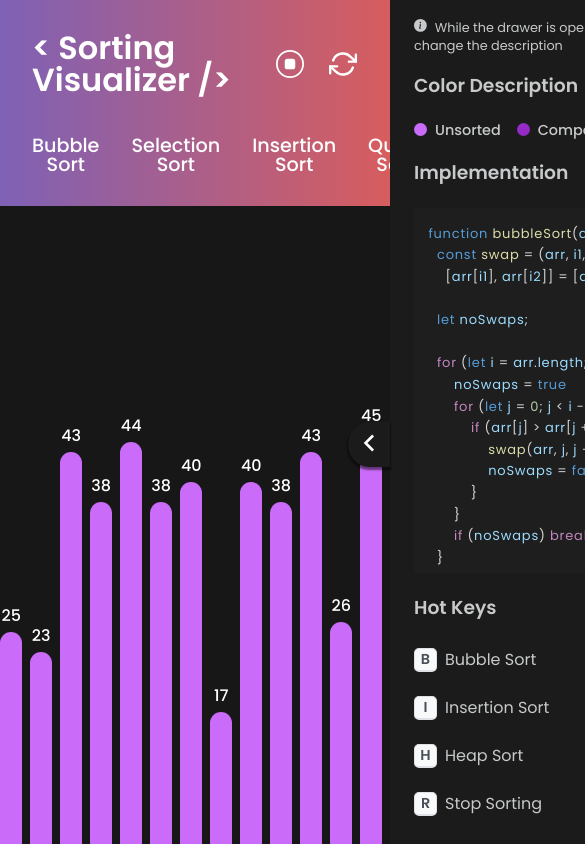
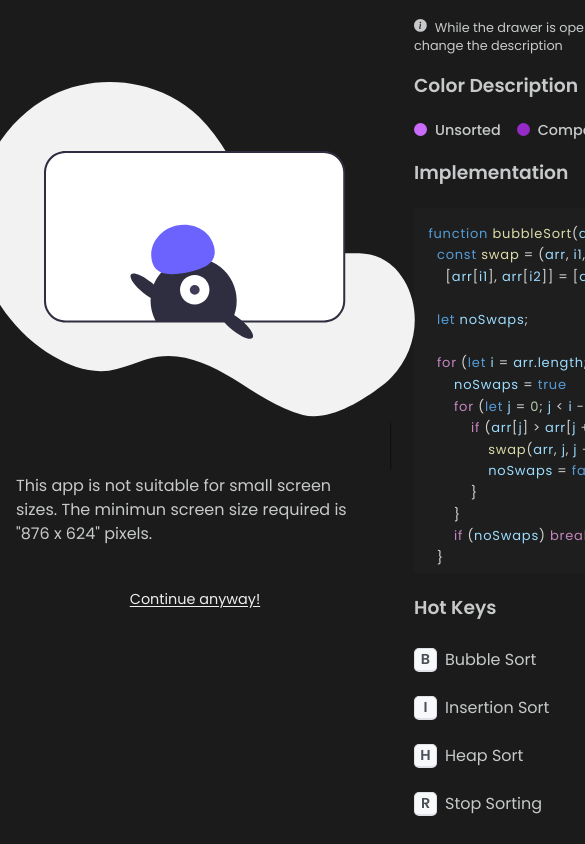
Before and after one commit to rahulgpt/sorting-visualizer, a React (Create React App) app: page / in a window 390 px wide. Shown: the top 844 px of the page, 585 px wide, since content can reach past the window. Built offline with nearby package versions, Linux system fonts and the light colour scheme.

Commit message:
feat: add screen size warning overlay

```diff
--- a/src/components/visualizer/index.js
+++ b/src/components/visualizer/index.js
@@ -1,10 +1,11 @@
 import React, { Component, createRef } from "react";
 import { BubbleSort, QuickSort, SelectionSort, InsertionSort, HeapSort } from "../../algorithms";
 import FlexWrapper from "../flex-wrapper.js";
-import { Wrapper, Value, Bar, BarWrapper, Container } from "./visualizer_components";
+import { Wrapper, Value, Bar, BarWrapper, Container, ScreenSizeWarning } from "./visualizer_components";
 import { NavWrapper, Logo, NavElement, ResetIcon, StopIcon } from "./nav_components";
 import { config } from "../../app_config";
 import Drawer from "../drawer";
+import ScreenOverlayImage from "../screen-overlay.svg";
 
 class Visualizer extends Component {
     constructor(props) {
@@ -13,6 +14,10 @@ class Visualizer extends Component {
     }
 
     componentDidMount() {
+        // Warning overlay
+        if (window && (window.innerWidth < 875 || window.innerHeight < 624))
+            document.getElementById("screen-size-overlay").style.display = "block";
+
         this.handleResetArray();
 
         let childNodes = this.parentRef.current.childNodes[0].childNodes;
@@ -50,8 +55,7 @@ class Visualizer extends Component {
             }
 
             if (e.key === "r") window.location.reload();
-            if (e.key === "d")
-                this.setState({ ...this.state, isDrawerOpen: !this.state.isDrawerOpen });
+            if (e.key === "d") this.setState({ ...this.state, isDrawerOpen: !this.state.isDrawerOpen });
         });
     }
 
@@ -166,6 +170,7 @@ class Visualizer extends Component {
 
         return (
             <React.Fragment>
+                <ScreenSizeWarningOverlay />
                 <NavWrapper>
                     <FlexWrapper justifyContent="space-between">
                         <Logo onClick={() => window.location.reload()}>
@@ -194,10 +199,7 @@ class Visualizer extends Component {
                     </FlexWrapper>
                     <FlexWrapper justifyContent="space-between" margin="2.5rem 0 0 0">
                         <FlexWrapper justifyContent="flex-start">
-                            <NavElement
-                                disabled={this.state.isDisabled}
-                                onClick={this.handleBubbleSort}
-                            >
+                            <NavElement disabled={this.state.isDisabled} onClick={this.handleBubbleSort}>
                                 Bubble Sort
                             </NavElement>
                             <NavElement disabled={isDisabled} onClick={this.handleSelectionSort}>
@@ -238,6 +240,30 @@ class Visualizer extends Component {
     }
 }
 
+const ScreenSizeWarningOverlay = () => (
+    <ScreenSizeWarning id="screen-size-overlay">
+        <FlexWrapper style={{ flexDirection: "column" }} gap="1rem">
+            <img src={ScreenOverlayImage} alt="" />
+            <p style={{ color: "#c7c9ca", lineHeight: "1.5rem" }}>
+                This app is not suitable for small screen sizes. The minimun screen size required is "876
+                x 624" pixels.
+            </p>
+            <p
+                style={{
+                    color: "#efefef",
+                    fontSize: "0.9rem",
+                    textDecoration: "underline",
+                    textUnderlineOffset: "2px",
+                    cursor: "pointer",
+                }}
+                onClick={() => (document.getElementById("screen-size-overlay").style.display = "none")}
+            >
+                Continue anyway!
+            </p>
+        </FlexWrapper>
+    </ScreenSizeWarning>
+);
+
 /**
  *
  * @param {number} min
--- a/src/components/visualizer/visualizer_components.js
+++ b/src/components/visualizer/visualizer_components.js
@@ -1,4 +1,4 @@
-import styled from 'styled-components';
+import styled from "styled-components";
 
 export const Wrapper = styled.div`
     background-color: #171717;
@@ -7,20 +7,20 @@ export const Wrapper = styled.div`
     align-items: flex-end;
     height: 80vh;
     margin: auto;
-`
+`;
 
 export const Value = styled.span`
     color: white;
     margin-bottom: 0.5rem;
     font-weight: 500;
-`
+`;
 
 export const Bar = styled.div`
-    background-color: #CB6BF9;
+    background-color: #cb6bf9;
     width: 1.4em; // 1.4
-    height: ${p => `${p.height * 10}px` || 0};
+    height: ${(p) => `${p.height * 10}px` || 0};
     border-radius: 50px 50px 0 0;
-`
+`;
 
 export const BarWrapper = styled.div`
     display: flex;
@@ -30,11 +30,23 @@ export const BarWrapper = styled.div`
     //margin-right: 0.6rem; // 0.6
     position: absolute;
     bottom: 0px;
-`
+`;
 
 export const Container = styled.div`
     //border: 1px solid white;
     position: relative;
     height: 413px;
-	width: ${p => `${p.length * 30}px`};;
-`
+    width: ${(p) => `${p.length * 30}px`}; ;
+`;
+
+export const ScreenSizeWarning = styled.div`
+    position: fixed;
+    top: 0;
+    left: 0;
+    height: 100vh;
+    width: 100vw;
+    z-index: 10;
+    display: none;
+    background-color: #1b1b1b;
+    padding: 1rem;
+`;
--- a/src/index.css
+++ b/src/index.css
@@ -1,4 +1,8 @@
 @import url("https://fonts.googleapis.com/css2?family=Poppins:wght@400;500;600&display=swap");
+
+html {
+    overflow: auto;
+}
 
 body {
     margin: 0;
```
Also changed, not shown: src/components/screen-overlay.svg (added), 1 other file (tests, documents, lock files or other folders).
